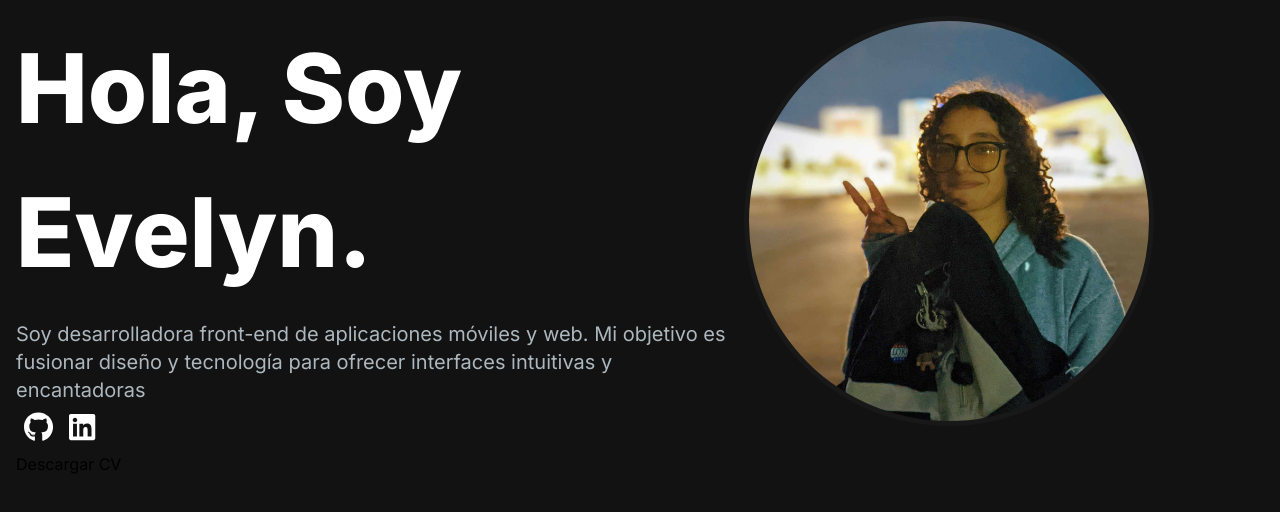
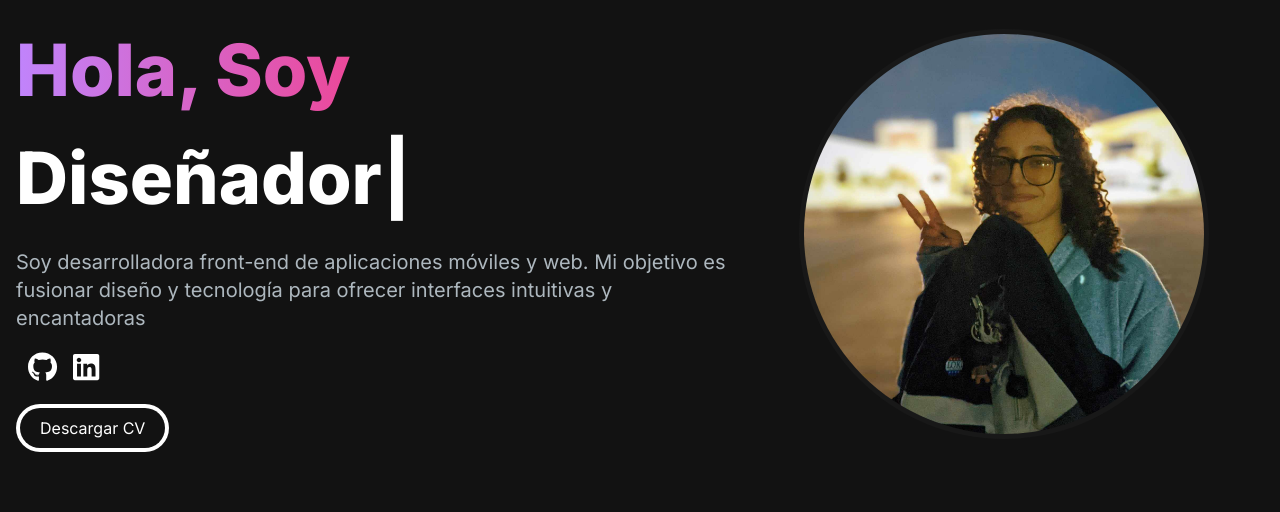
Before and after one commit to evedl/portfolio-new2024, a Next.js app: page / in a window 1280 px wide. Shown: the top 512 px of the page. Built offline with nearby package versions, Linux system fonts and the light colour scheme.

Commit message:
animacion en el titulo y links
se instalo react-type-animation para la animacion del titulo

```diff
--- a/package.json
+++ b/package.json
@@ -17,7 +17,8 @@
     "next": "14.2.3",
     "react": "^18",
     "react-dom": "^18",
-    "react-icons": "^5.2.1"
+    "react-icons": "^5.2.1",
+    "react-type-animation": "^3.2.0"
   },
   "devDependencies": {
     "eslint": "^8",
--- a/src/app/components/HeroSection.jsx
+++ b/src/app/components/HeroSection.jsx
@@ -1,51 +1,73 @@
+"use client";
 import { faGithub, faLinkedin } from '@fortawesome/free-brands-svg-icons'
 import '@fortawesome/fontawesome-svg-core/styles.css';
 import { FontAwesomeIcon } from '@fortawesome/react-fontawesome'
 import Image from 'next/image'
 import Link from 'next/link'
 import React from 'react'
+import { urlTypes } from '../types/urlTypes';
+import { TypeAnimation } from 'react-type-animation';
 
 const HeroSection = () => {
 
     const iconx = [
-        { name: 'github', icon: faGithub, color: '#ffff', URL: 'https://github.com' },
-        { name: 'linkedin', icon: faLinkedin, color: '#ffff', URL: 'https://linkedin.com' },
+        { name: 'github', icon: faGithub, color: '#ffff', URL: urlTypes.GITHUB },
+        { name: 'linkedin', icon: faLinkedin, color: '#ffff', URL: urlTypes.LINKEDIN },
     ]
 
     return (
         <section>
-            <div className='grid grid-cols-1 lg:grid-cols-12'>
-                <div className='col-span-7 place-self-center'>
-                    <h1 className='text-white mb-4 text-4xl sm:text-5xl lg:text-8xl lg:leading-normal font-extrabold'>
-                        Hola, Soy Evelyn.
+            <div className='grid grid-cols-1 sm:grid-cols-12'>
+                <div className='col-span-7 place-self-center text-center sm:text-left'>
+                    <h1 className='text-white mb-4 text-4xl sm:text-5xl lg:text-7xl lg:leading-normal font-extrabold'>
+                        <span className='text-transparent bg-clip-text bg-gradient-to-r from-purple-400 to-pink-500'>
+                            Hola, Soy {" "}
+                        </span>
+                        <br />
+                        <TypeAnimation
+                            sequence={[
+                                'Evelyn.',
+                                1000,
+                                'Desarrolladora Front-end.',
+                                1000,
+                                'Diseñadora UI/UX.',
+                                1000,
+                                'Desarrolladora Móvil.',
+                                1000,
+                            ]}
+                            wrapper='span'
+                            speed={50}
+                            repeat={Infinity}
+                        />
                     </h1>
-                    <p className='text-[#ADB7BE] text-lg lg:text-xl'>
+                    <p className='text-[#ADB7BE] text-base sm:text-lg lg:text-xl'>
                         Soy desarrolladora front-end de aplicaciones móviles y web.
                         Mi objetivo es fusionar diseño y tecnología para ofrecer interfaces intuitivas y encantadoras
                     </p>
 
-                    <div className="flex items-center">
+                    <div className="flex px-1 py-3 w-full sm:w-fit">
                         {iconx.map((item, index) => (
                             <div key={index} className="grid p-2" >
-                                <Link href={item.URL}>
-                                    <FontAwesomeIcon icon={item.icon} color={item.color} className='text-white text-3xl' />
+                                <Link href={item.URL} target='_blank' rel='noopener noreferrer'>
+                                    <FontAwesomeIcon icon={item.icon} color={item.color} className='text-3xl' />
                                 </Link>
                             </div>
                         ))}
                     </div>
-                    <button>
-                    </button>
-                    <button className='px'>
-                        Descargar CV
+
+                    <button className='px-1 py-1 w-full sm:w-fit rounded-full mr-4 bg-white hover:bg-slate-200 text-white'>
+                        <span className='block bg-[#121212] hover:bg-gradient-to-r from-pink-500 to-purple-500 rounded-full px-5 py-2'>
+                            Descargar CV
+                        </span>
                     </button>
                 </div>
-                <div className='col-span-5 place'>
+                <div className='col-span-5 place-self-center'>
                     <div className='rounded-full bg-[#181818] w-[260px] h-[260px] lg:w-[410px] lg:h-[410px] relative'>
                         <Image
                             src='/images/me.jpg'
                             //className="absolute transform -translate-x-1/2 -translate-y-1/2 top-1/2 left-1/2 rounded-full w-[170px] h-[170px] "
                             className='absolute transform -translate-x-1/2 -translate-y-1/2 top-1/2 left-1/2 rounded-full w-[250px] h-[250px] lg:w-[400px] lg:h-[400px] object-cover'
-                            alt='sme'
+                            alt='me'
                             width={500}
                             height={500}
                         />
--- /dev/null
+++ b/src/app/types/urlTypes.js
@@ -0,0 +1,4 @@
+export const urlTypes = {
+    LINKEDIN: 'https://linkedin.com',
+    GITHUB: 'https://github.com',
+}
```
Also changed, not shown: 1 other file (tests, documents, lock files or other folders).
